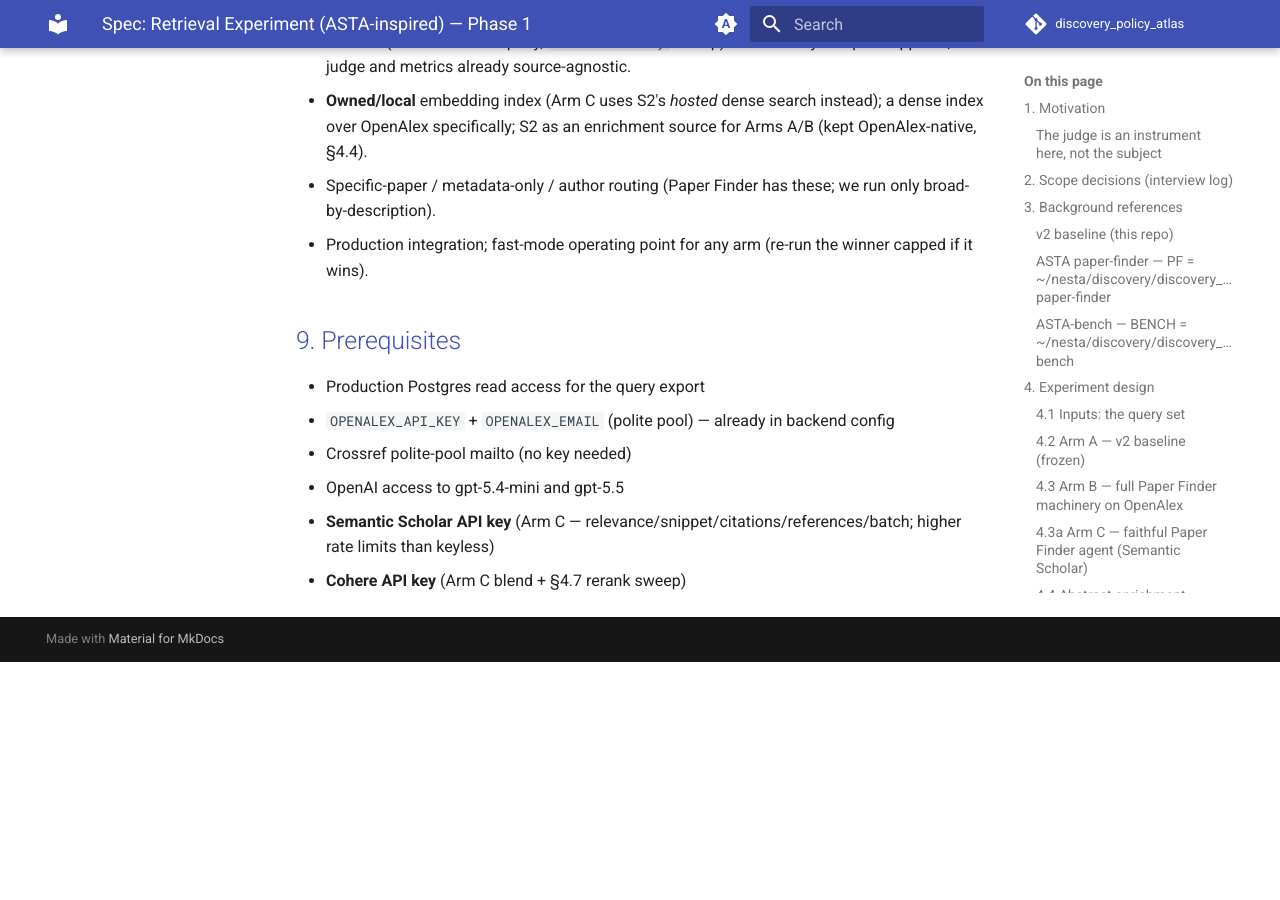
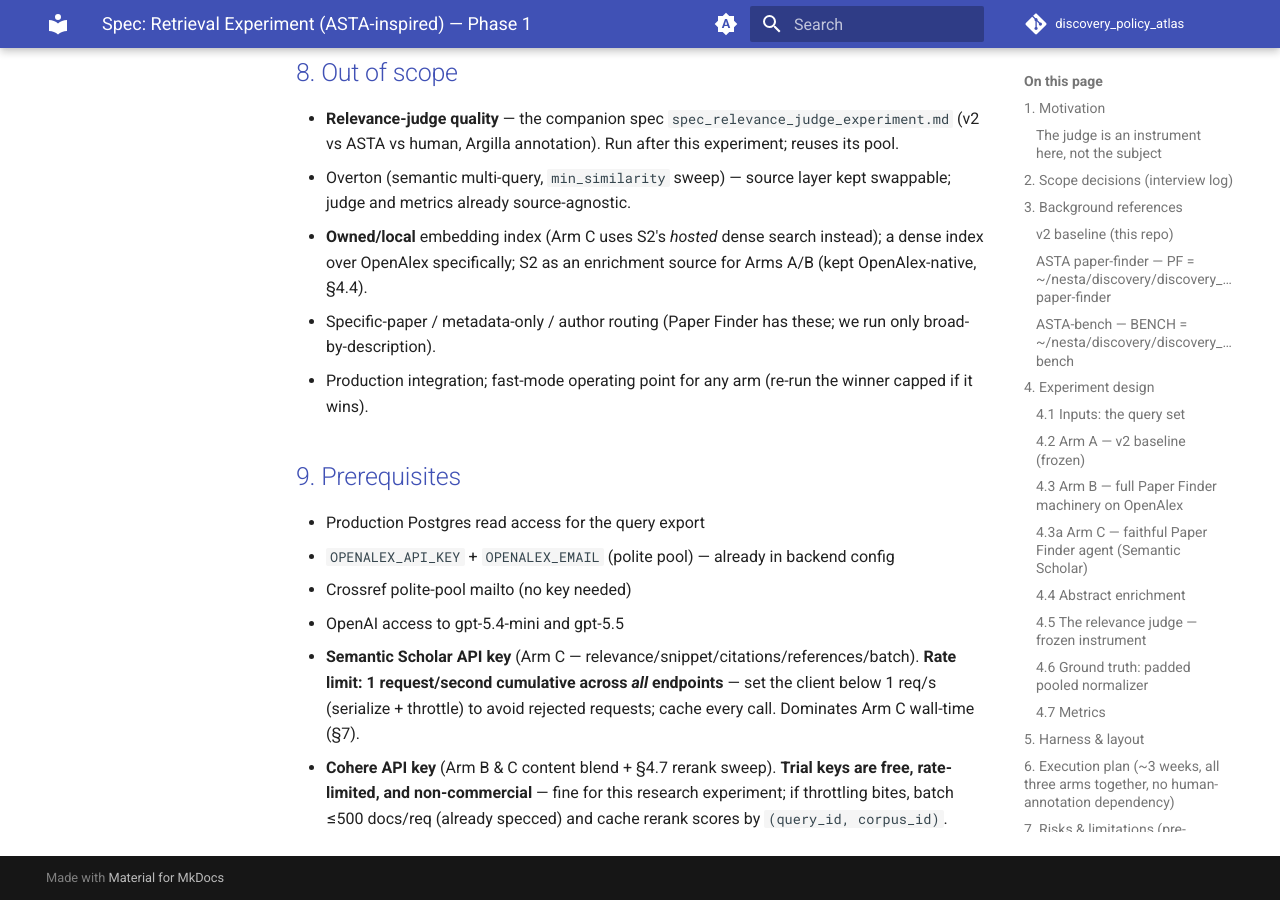
Before and after one commit to nestauk/discovery_policy_atlas, an MkDocs documentation site: the page built from docs/specs/spec_retrieval_experiment_openalex.md, in a window 1280 px wide and 900 px high, scrolled down 17838 px. Built offline with MkDocs 1.6.1 and Material for MkDocs 9.7.7, drawn with Linux system fonts in a browser that asks for light colours; comment, search, counter and statistics services are not loaded; before the commit the page ends 18500 px from its top, so only the background shows below that; some of the changed text lies outside the part shown.

Commit message:
docs(specs): note Semantic Scholar 1 req/s and Cohere trial-key limits
- S2: 1 request/second cumulative across all endpoints — binding throughput
  constraint for Arm C; set client below 1/s, cache everything (§7, §9)
- Cohere: trial keys free, rate-limited, non-commercial — fine for research

```diff
--- a/docs/specs/spec_retrieval_experiment_openalex.md
+++ b/docs/specs/spec_retrieval_experiment_openalex.md
@@ -575,6 +575,12 @@
   origin attribution will show whether it earns its place.
 - **OpenAlex rate limits:** forward-citation snowballing is request-heavy (one `cites:`
   call per seed). Polite pool + caching mitigate.
+- **Semantic Scholar 1 req/s ceiling (cumulative across *all* endpoints):** the binding
+  throughput constraint for Arm C — dense queries, per-seed forward `/citations`, and batch
+  lookups all draw on the same 1/s budget, so Arm C is effectively serialized. Set the S2
+  client **below** 1 req/s, cache every response, and expect Arm C wall-time to be dominated by
+  this (factor it into the cost co-headline). Cohere trial-key limits are secondary (batch +
+  cache mitigate).
 - **Source coverage:** Arms A/B are OpenAlex-only and Arm C is S2-only; neither covers grey
   literature well, so all three may understate the real coverage gap (grey literature →
   Overton, phase 2).
@@ -613,5 +619,5 @@
 - `OPENALEX_API_KEY` + `OPENALEX_EMAIL` (polite pool) — already in backend config
 - Crossref polite-pool mailto (no key needed)
 - OpenAI access to gpt-5.4-mini and gpt-5.5
-- **Semantic Scholar API key** (Arm C — relevance/snippet/citations/references/batch; higher rate limits than keyless)
-- **Cohere API key** (Arm C blend + §4.7 rerank sweep)
+- **Semantic Scholar API key** (Arm C — relevance/snippet/citations/references/batch). **Rate limit: 1 request/second cumulative across *all* endpoints** — set the client below 1 req/s (serialize + throttle) to avoid rejected requests; cache every call. Dominates Arm C wall-time (§7).
+- **Cohere API key** (Arm B & C content blend + §4.7 rerank sweep). **Trial keys are free, rate-limited, and non-commercial** — fine for this research experiment; if throttling bites, batch ≤500 docs/req (already specced) and cache rerank scores by `(query_id, corpus_id)`.
```
